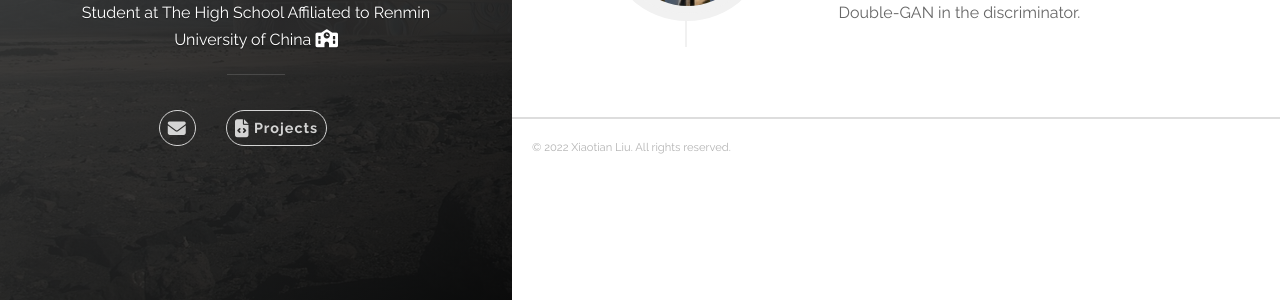
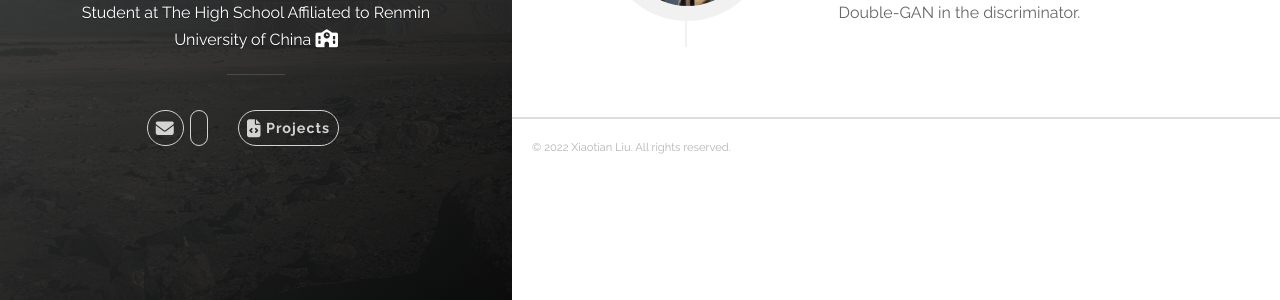
Before and after one commit to XtLiu162857/XtLiu162857.github.io, a Jekyll site: the page built from index.html, in a window 1280 px wide. Shown: the part 482-782 px from the top of the page. Built offline with Jekyll 4.4.1, drawn with Linux system fonts in a browser that asks for light colours; nearby versions of some CDN libraries.

Commit message:
Edited header file

```diff
--- a/_includes/header.html
+++ b/_includes/header.html
@@ -22,7 +22,6 @@
           <nav class="cover-navigation navigation--social">
             <ul class="navigation">
 
-            {% if site.author.email %}
               <!-- Email -->
               <li class="navigation__item">
                 <a href="mailto:{{ site.author.email }}" title="Email {{ site.author.email }}" target="_blank">
@@ -31,7 +30,13 @@
                   <span class="label">Email</span>
                 </a>
               </li>
-            {% endif %}
+
+              <li class="navigation__item">
+                <a href="{{ site.url }}/images/resume.pdf" target="_blank">
+                  <i class="fa-solid fa-file-user"></i>
+                  <span class="label">Resume</span>
+                </a>
+              </li>
 
             </ul>
           </nav>
```
